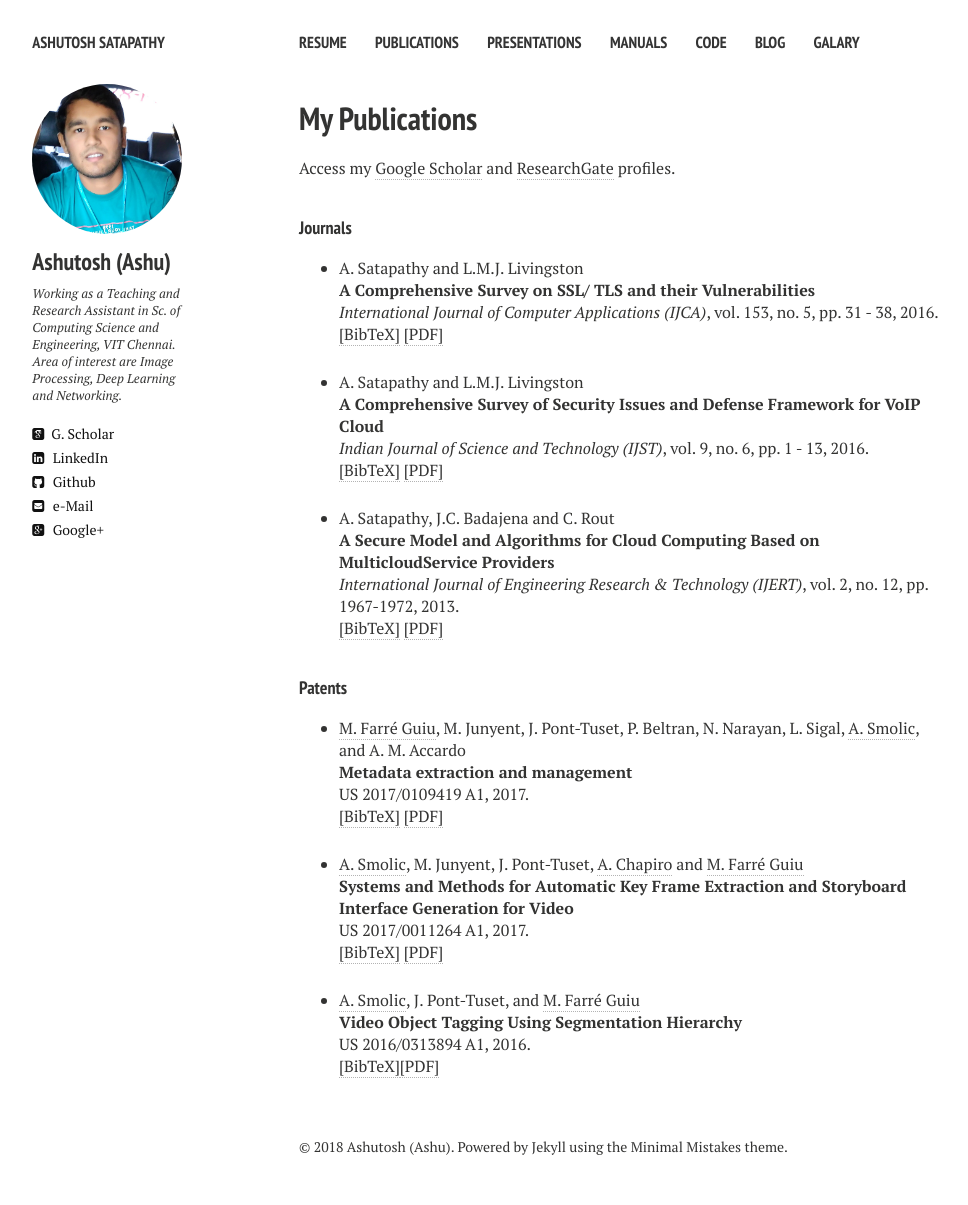
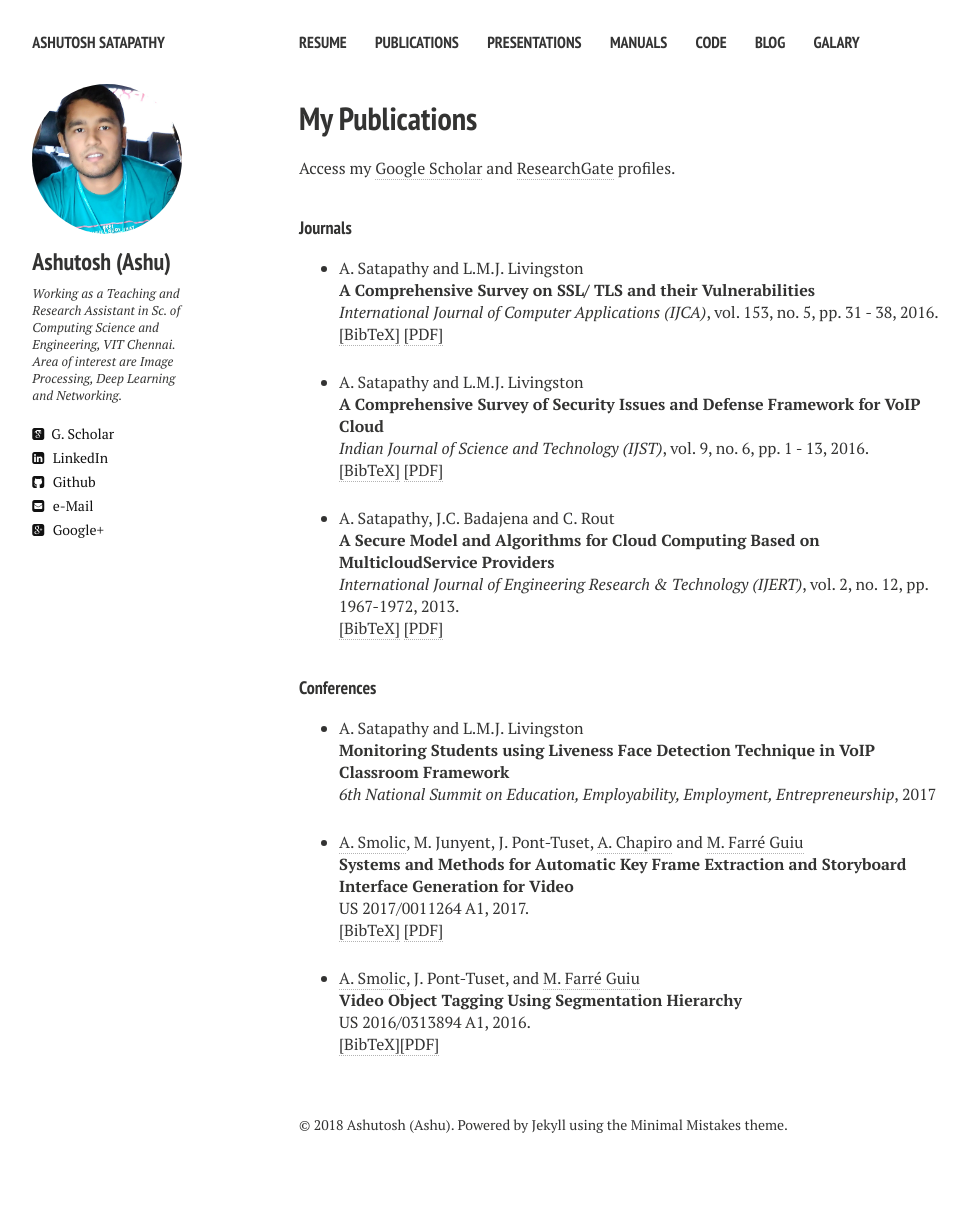
Before and after one commit to ashutoshsatapathy1990/ashutoshsatapathy1990.github.io, a Jekyll site: the page built from publications.md, in a window 1280 px wide. Shown: the whole page, without its empty margins (21-989 px from the left). Built offline with Jekyll 4.4.1, drawn with Linux system fonts in a browser that asks for light colours; nearby versions of some CDN libraries; after the commit the page ends 1183 px from its top, so only the background shows below that.

Commit message:
Update publications.html

```diff
--- a/_layouts/publications.html
+++ b/_layouts/publications.html
@@ -171,47 +171,18 @@ pp. 1967-1972,
 </pre>
 </div>
 </li>
-
-
       </ul  >
 
-
-
-
-
-
-<h4 style="margin-bottom:0px;padding-top:10px;">Patents</h4>
-
-<!-- Generated from JabRef by PubList by Truong Nghiem at 10:08 on 2017.01.16. -->
+<h4 style="margin-bottom:0px;padding-top:10px;">Conferences</h4>
 <ul class="biblist">
 
-<!-- Item: Farre2017 -->
+<!-- Item: ashutosh2017ca -->
 <li ><p>
-<a href="https://ch.linkedin.com/in/miquelangelfarre" target="_blank">M. Farr&eacute; Guiu</a>,
-M. Junyent,
-J. Pont-Tuset,
-P. Beltran, N. Narayan, L. Sigal,
-<a href="https://www.linkedin.com/in/aljosa-smolic-3a26644?" target="_blank">A. Smolic</a>,
-and A. M. Accardo<br>
-<b>Metadata extraction and management</b><br>
-US 2017/0109419 A1, 2017.
-
-
-<br />
-<a href="javascript:toggleBibtex('Farre2017')">[BibTeX]</a>
-<a href="http://www.freepatentsonline.com/20170109419.pdf" target="_blank">[PDF]</a>
-
-
+A. Satapathy and L.M.J. Livingston
+<br><b>Monitoring Students using Liveness Face Detection Technique in VoIP Classroom Framework</b><br>
+<i>6th National Summit on Education, Employability, Employment, Entrepreneurship</i>,
+2017
 </p>
-<div id="bib_Farre2017" class="bibtex noshow">
-<pre>
-@patent{Farre2017,
-  author = {M. Farr\'{e} and M. Junyent and J. Pont-Tuset and P. Beltran and N. Narayan and L. Sigal and A. Smolic and A. M. Accardo},
-  title = {Metadata extraction and management},
-  year = {2017},
-  number = {US 2017/0109419 A1}
-}
-</pre></div>
 </li>
 
 <!-- Item: Smolic2017 -->
```
